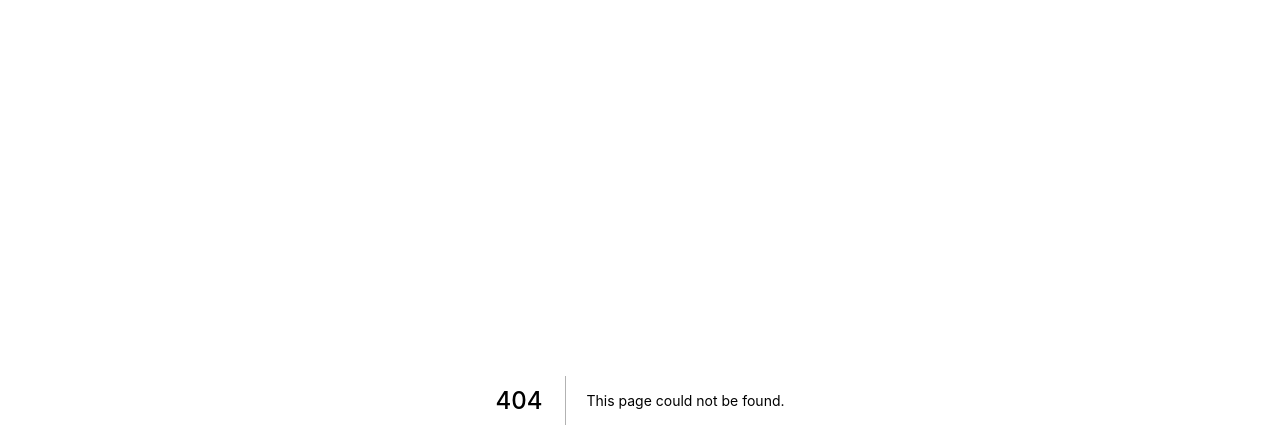
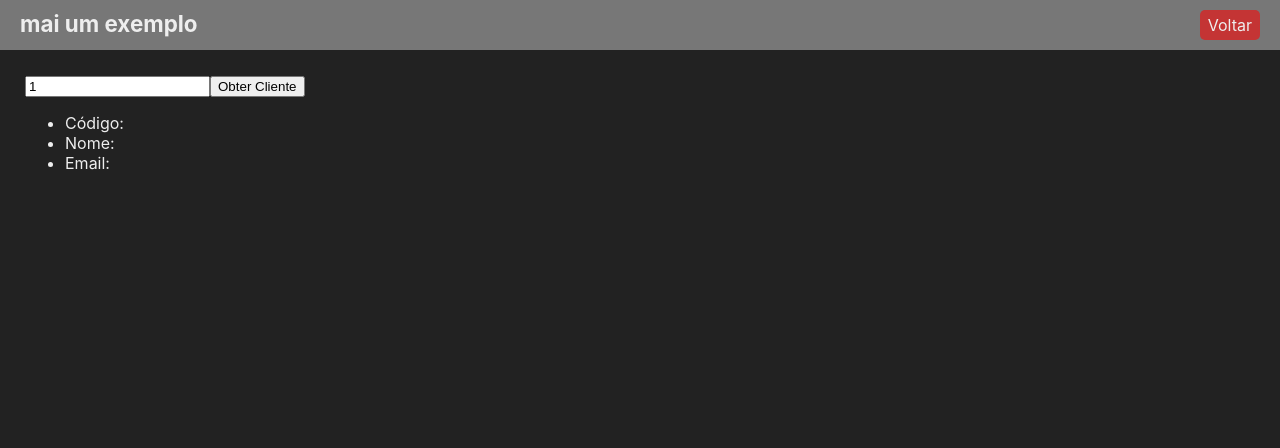
Before and after one commit to eduardo7321/nextjs-studies, a Next.js app: page /integracao_1 in a window 1280 px wide. Before the commit this address had no page. Shown: the top 448 px of the page. Built offline with nearby package versions, Linux system fonts and the light colour scheme.

Commit message:
integracao com api

```diff
--- a/src/pages/index.jsx
+++ b/src/pages/index.jsx
@@ -16,6 +16,7 @@ export default function Inicio() {
             <Navegador texto="Navegação #01" destino="/navegacao/" cor="green" />
             <Navegador texto="Navegação #02" destino="/cliente/pe-2/123" cor="blue" />
             <Navegador texto="Navegação componente estado #03" destino="/estado" cor="pink" />
+            <Navegador texto="Integração com API #01" destino="/integracao_1" cor="yellow" />
 
         </div>
     )
--- /dev/null
+++ b/src/pages/integracao_1.jsx
@@ -0,0 +1,35 @@
+import { useState } from 'react'
+import Layout from '../components/Layout'
+
+export default function Integracao() {
+
+    const [cliente, setCliente] = useState({})
+    const [codigo, setCodigo] = useState(1)
+
+    async function obterCliente() {
+        const resp = await fetch(`http://localhost:3000/api/clientes/${codigo}`)
+        const dados = await resp.json()
+        setCliente(dados)
+
+            //fetch(`http://localhost:3000/api/clientes/${codigo}`)
+            //.then(resp => resp.json())
+            //.then(dados => setCliente(dados))
+
+    }
+
+    return (
+        <Layout>
+            <div>
+                <input type="number" value={codigo}
+                    onChange={e => setCodigo(e.target.value)} />
+                <button onClick={obterCliente}>Obter Cliente</button>
+            </div>
+            <ul>
+                <li>Código: {cliente.id}</li>
+                <li>Nome: {cliente.nome}</li>
+                <li>Email: {cliente.email}</li>
+            </ul>
+        </Layout>
+    )
+
+}
```
